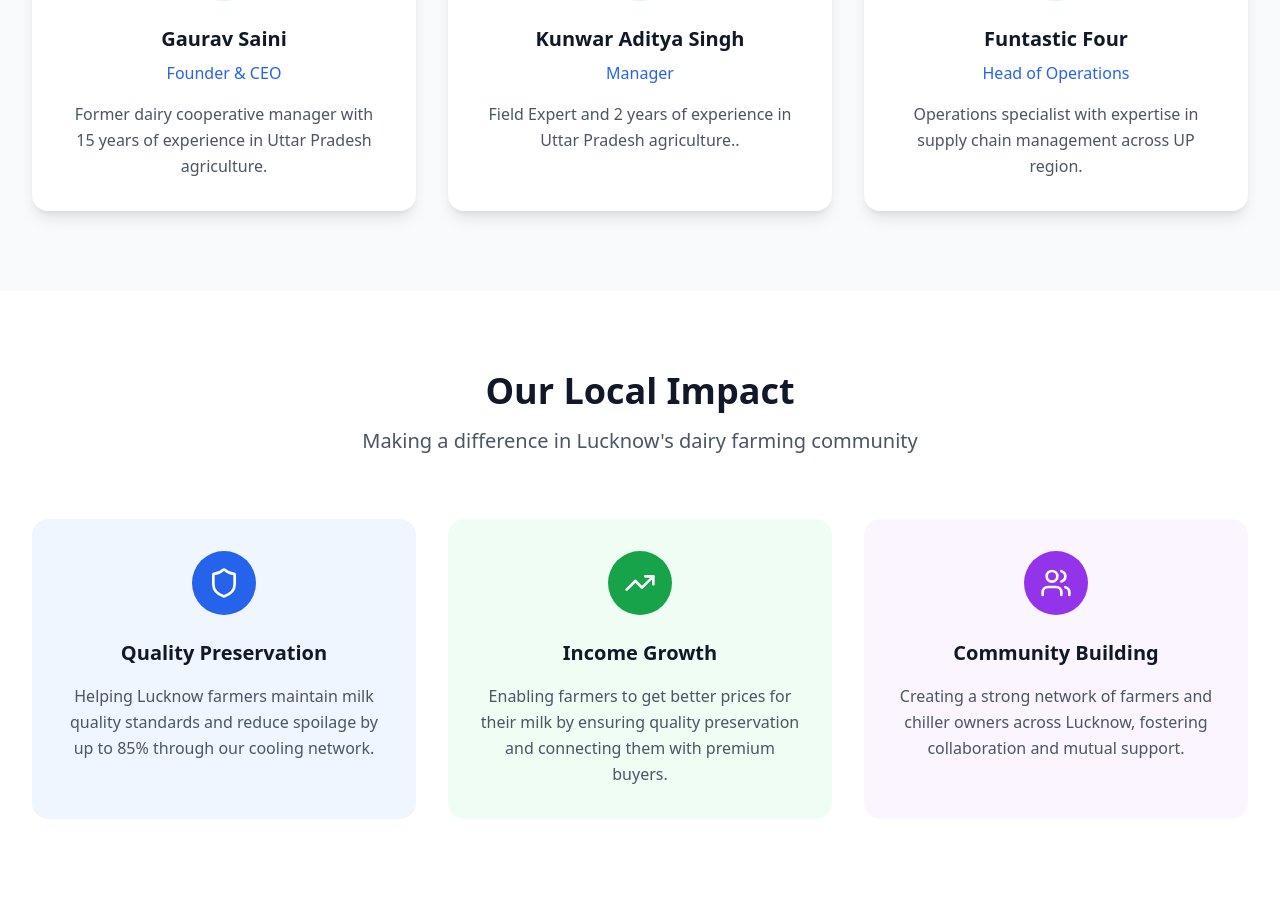
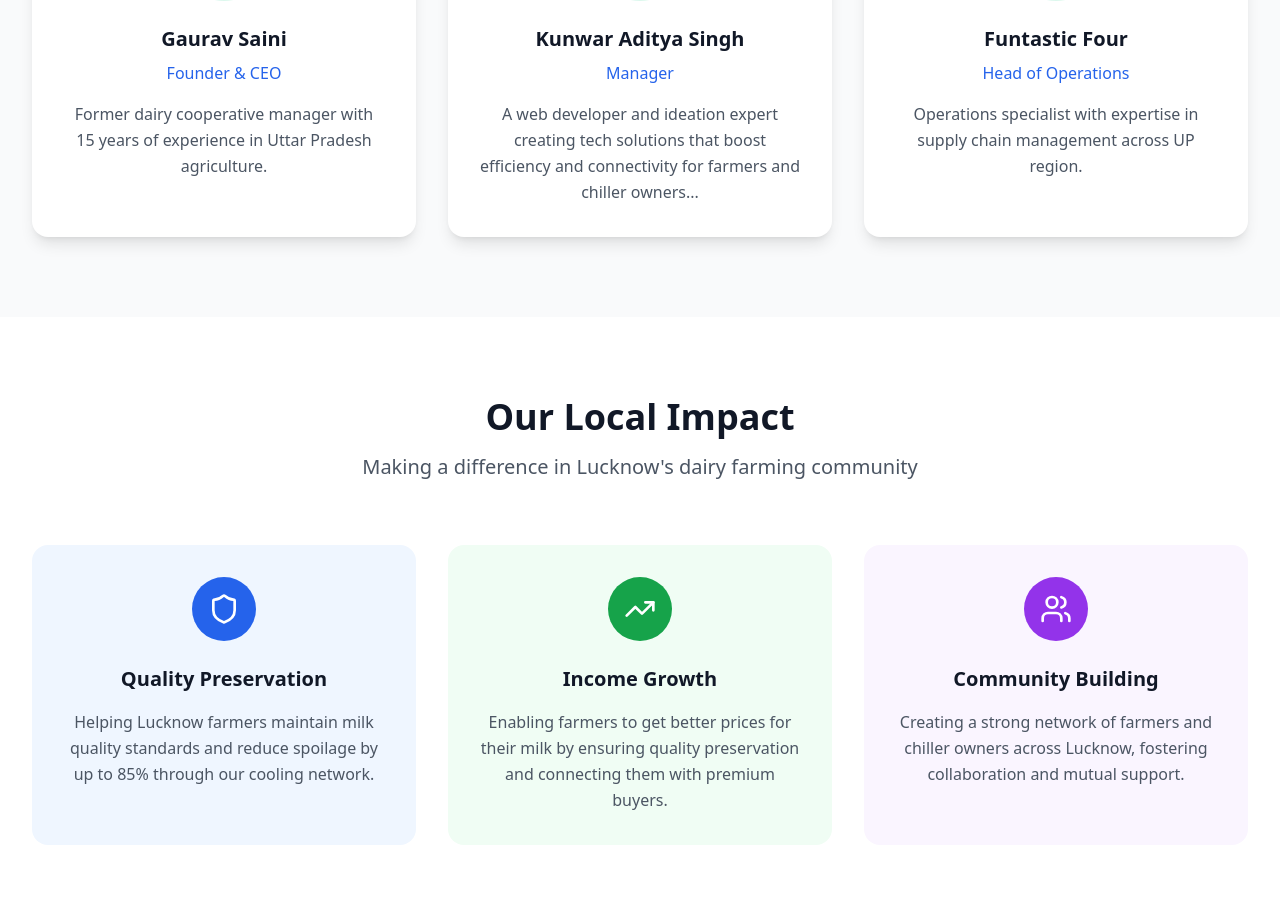
Before and after one commit to IGAURAVSAINI12/COOL-KISAN, a React (Vite) app: page /about in a window 1280 px wide. Shown: the part 2829-3727 px from the top of the page. Built offline with nearby package versions, Linux system fonts and the light colour scheme.

Commit message:
Updated About.tsx

```diff
--- a/src/pages/About.tsx
+++ b/src/pages/About.tsx
@@ -50,7 +50,7 @@ const About = () => {
     {
       name: 'Kunwar Aditya Singh',
       role: t('about.team.rajesh.role'),
-      description: 'Field Expert and 2 years of experience in Uttar Pradesh agriculture..',
+      description: 'A web developer and ideation expert creating tech solutions that boost efficiency and connectivity for farmers and chiller owners...',
     },
     {
       name: 'Funtastic Four',
```
